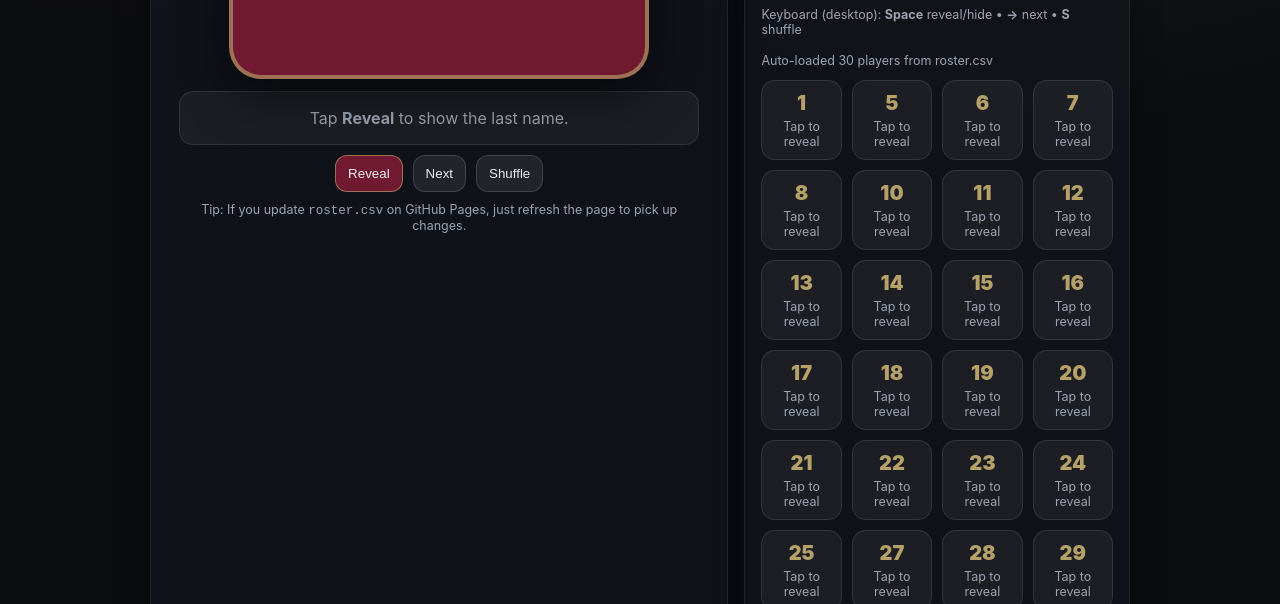
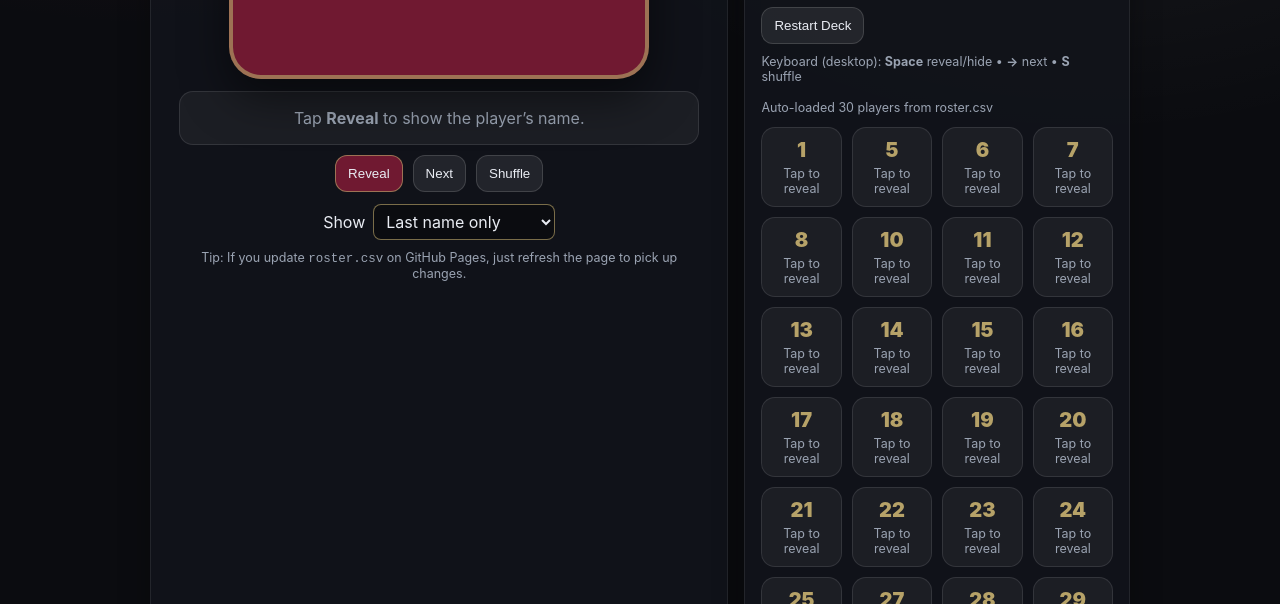
Before and after one commit to TheBlairClan/Jerseys, a plain HTML site: page index.html in a window 1280 px wide. Shown: the part 496-1100 px from the top of the page. Drawn offline with Linux system fonts and the light colour scheme.

Commit message:
Add a name display selector to jersey practice

```diff
--- a/index.html
+++ b/index.html
@@ -140,6 +140,24 @@
     .primary{background: var(--maroon); border-color: rgba(var(--gold-rgb),.65)}
     .primary:hover{background: rgba(var(--maroon-rgb),.72); border-color: var(--gold)}
 
+    .name-display{
+      display:flex;
+      align-items:center;
+      justify-content:center;
+      flex-wrap:wrap;
+      gap:8px;
+      margin-top:12px;
+    }
+    .name-display select{
+      font:inherit;
+      color:inherit;
+      background:var(--bg);
+      border:1px solid rgba(var(--gold-rgb),.65);
+      border-radius:8px;
+      padding:6px 8px;
+      color-scheme:dark;
+    }
+
     .answerBox{
       width:min(520px, 100%);
       margin: 12px auto 0;
@@ -251,6 +269,14 @@
             <button id="shuffleBtn">Shuffle</button>
           </div>
 
+          <div class="name-display">
+            <label for="nameDisplay">Show</label>
+            <select id="nameDisplay">
+              <option value="last">Last name only</option>
+              <option value="full">First and last name</option>
+            </select>
+          </div>
+
           <div class="small" style="text-align:center; margin-top:10px;">
             Tip: If you update <code>roster.csv</code> on GitHub Pages, just refresh the page to pick up changes.
           </div>
@@ -270,7 +296,7 @@
           <div class="setting">
             <div class="left">
               <div class="name">Load a different roster CSV</div>
-              <div class="small">Headers: <code>Number</code>, <code>Last Name</code></div>
+              <div class="small">Headers: <code>Number</code>, <code>Last Name</code>, optional <code>First Name</code></div>
             </div>
             <div><input id="file" type="file" accept=".csv,text/csv" /></div>
           </div>
@@ -322,6 +348,8 @@
   const deckInfo = document.getElementById('deckInfo');
   const loadStatus = document.getElementById('loadStatus');
 
+  const nameDisplay = document.getElementById('nameDisplay');
+  const nameDisplayKey = 'jerseys.nameDisplay';
   const revealBtn = document.getElementById('revealBtn');
   const nextBtn = document.getElementById('nextBtn');
   const shuffleBtn = document.getElementById('shuffleBtn');
@@ -357,16 +385,23 @@
     deckInfo.textContent = `Deck: ${deck.length} players`;
   }
 
+  function playerName(p) {
+    return nameDisplay.value === 'full' && p.first ? `${p.first} ${p.last}` : p.last;
+  }
+
   function renderAnswer(p) {
     if (!p) {
       answerBox.innerHTML = `<div class="muted">No roster loaded.</div>`;
       return;
     }
     if (!isRevealed) {
-      answerBox.innerHTML = `<div class="muted">Tap <strong>Reveal</strong> to show the last name.</div>`;
+      answerBox.innerHTML = `<div class="muted">Tap <strong>Reveal</strong> to show the player’s name.</div>`;
       revealBtn.textContent = "Reveal";
     } else {
-      answerBox.innerHTML = `<div class="big">${p.last}</div>`;
+      const answer = document.createElement('div');
+      answer.className = 'big';
+      answer.textContent = playerName(p);
+      answerBox.replaceChildren(answer);
       revealBtn.textContent = "Hide";
     }
   }
@@ -398,7 +433,7 @@
 
       const lname = document.createElement('div');
       lname.className = 'lname';
-      lname.textContent = gridNames.checked ? p.last : "Tap to reveal";
+      lname.textContent = gridNames.checked ? playerName(p) : "Tap to reveal";
 
       card.appendChild(num);
       card.appendChild(lname);
@@ -412,7 +447,7 @@
 
         if (!gridNames.checked) {
           shown = !shown;
-          lname.textContent = shown ? p.last : "Tap to reveal";
+          lname.textContent = shown ? playerName(p) : "Tap to reveal";
         }
       });
 
@@ -482,6 +517,7 @@
 
     const header = rows[0].map(s => String(s).trim().toLowerCase());
     const idxNum = header.findIndex(h => h === 'number' || h === 'jersey' || h === 'jerseynumber' || h === 'jersey number');
+    const idxFirst = header.findIndex(h => h === 'first name' || h === 'firstname' || h === 'first');
     const idxLast = header.findIndex(h => h === 'last name' || h === 'lastname' || h === 'last');
 
     if (idxNum === -1 || idxLast === -1) {
@@ -491,9 +527,10 @@
     const newDeck = [];
     for (let i = 1; i < rows.length; i++) {
       const num = (rows[i][idxNum] ?? "").toString().trim();
+      const first = (rows[i][idxFirst] ?? "").toString().trim();
       const last = (rows[i][idxLast] ?? "").toString().trim();
       if (!num || !last) continue;
-      newDeck.push({ number: num, last: last });
+      newDeck.push({ number: num, first, last });
     }
     if (!newDeck.length) throw new Error("No valid rows found.");
     return newDeck;
@@ -532,9 +569,7 @@
   // Toggles
   function wireToggle(inputEl, labelEl) {
     setToggle(labelEl, inputEl.checked);
-    labelEl.addEventListener('click', (e) => {
-      if (e.target.tagName.toLowerCase() === 'input') return;
-      inputEl.checked = !inputEl.checked;
+    inputEl.addEventListener('change', () => {
       setToggle(labelEl, inputEl.checked);
 
       if (inputEl === gridNames) buildGrid();
@@ -542,6 +577,22 @@
   }
   wireToggle(autoHide, togAutoHide);
   wireToggle(gridNames, togGridNames);
+
+  try {
+    if (localStorage.getItem(nameDisplayKey) === 'full') nameDisplay.value = 'full';
+  } catch {
+    // The setting still works when storage is unavailable.
+  }
+
+  nameDisplay.addEventListener('change', () => {
+    try {
+      localStorage.setItem(nameDisplayKey, nameDisplay.value);
+    } catch {
+      // The setting still applies to this page.
+    }
+    renderAnswer(current());
+    buildGrid();
+  });
 
   // Buttons
   revealBtn.addEventListener('click', toggleReveal);
@@ -551,6 +602,7 @@
 
   // Keyboard shortcuts
   document.addEventListener('keydown', (e) => {
+    if (e.target === nameDisplay) return;
     if (e.key === 'ArrowRight') next();
     if (e.key.toLowerCase() === 's') shuffle();
     if (e.key === ' ') { e.preventDefault(); toggleReveal(); }
--- a/roster.csv
+++ b/roster.csv
@@ -1,31 +1,31 @@
-Number,Last Name
-1,Hughes
-5,Engelhardt
-6,Anemone
-7,Parks
-8,Troilo
-10,Picca
-11,Johnson
-12,Convery
-13,Plesic
-14,Yocum
-15,Mina
-16,Knouse
-17,Hershey
-18,Lamorte
-19,Yerys
-20,Wagner
-21,Schramm
-22,Wenner
-23,Bernard
-24,Greene
-25,Mcgough
-27,Krause
-28,Schneider
-29,Pfitzinger
-30,Montuori
-33,Lewis
-34,Terry
-36,Cutrone
-39,Storey
-40,Reinford
+Number,First Name,Last Name
+1,Carly,Hughes
+5,Sophie,Engelhardt
+6,Abby,Anemone
+7,Miciah,Parks
+8,Antonia,Troilo
+10,Brooke,Picca
+11,Rylee,Johnson
+12,Molly,Convery
+13,Alexis,Plesic
+14,Katie,Yocum
+15,Gabriella,Mina
+16,Haley,Knouse
+17,Avery,Hershey
+18,Lauren,Lamorte
+19,Nicole,Yerys
+20,Madison,Wagner
+21,Addison,Schramm
+22,Madison,Wenner
+23,Kaliya,Bernard
+24,Hailey,Greene
+25,Reily,Mcgough
+27,Jayden,Krause
+28,Noa,Schneider
+29,Julia,Pfitzinger
+30,Isabella,Montuori
+33,Olivia,Lewis
+34,Brynn,Terry
+36,Sophia,Cutrone
+39,Camryn,Storey
+40,Olivia,Reinford
```
Also changed, not shown: README.txt.
